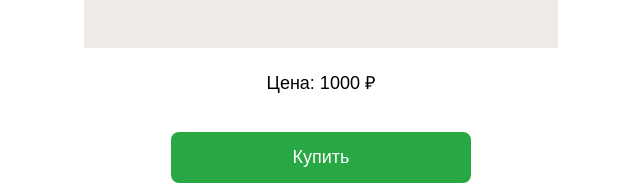
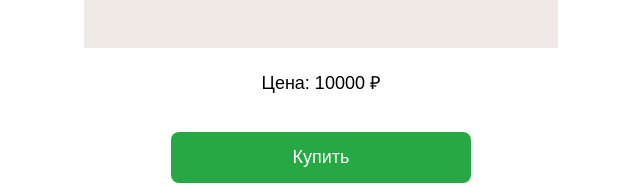
Before and after one commit to been5672/literate-giggle, a plain HTML site: page index.html in a window 1280 px wide. Shown: the part 663-851 px from the top of the page, 319-959 px from the left. Drawn offline with Linux system fonts and the light colour scheme.

Commit message:
Update price in index.html from 1000 to 10000 ₽

```diff
--- a/index.html
+++ b/index.html
@@ -11,7 +11,7 @@
 
   <img src="dress.jpg" style="max-width:100%; height:auto;">
 
-  <p style="font-size:18px;">Цена: 1000 ₽</p>
+  <p style="font-size:18px;">Цена: 10000 ₽</p>
 
 <a href="https://t.me/umm_ansar1" target="_blank" style="text-decoration: none;">
   <button style="
```
